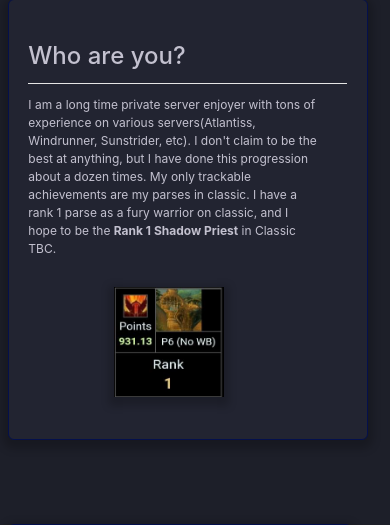
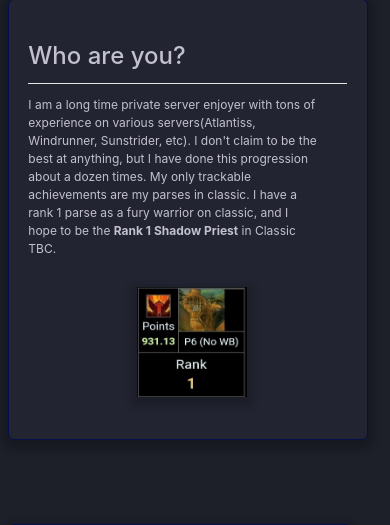
Before and after one commit to codyhinz/intoTheVoid, a PHP site: page / in a window 390 px wide. Shown: the part 547-1072 px from the top of the page. Run offline with PHP 8.4, Linux system fonts and the light colour scheme.

Commit message:
Fixed mobile issue

```diff
--- a/view/style.css
+++ b/view/style.css
@@ -293,7 +293,7 @@ footer {
     }
 
     .parseicon {
-        margin: 2vh 0 0 22vw;
+        margin: 2vh 0 0 28vw;
     }
 }
 
```
